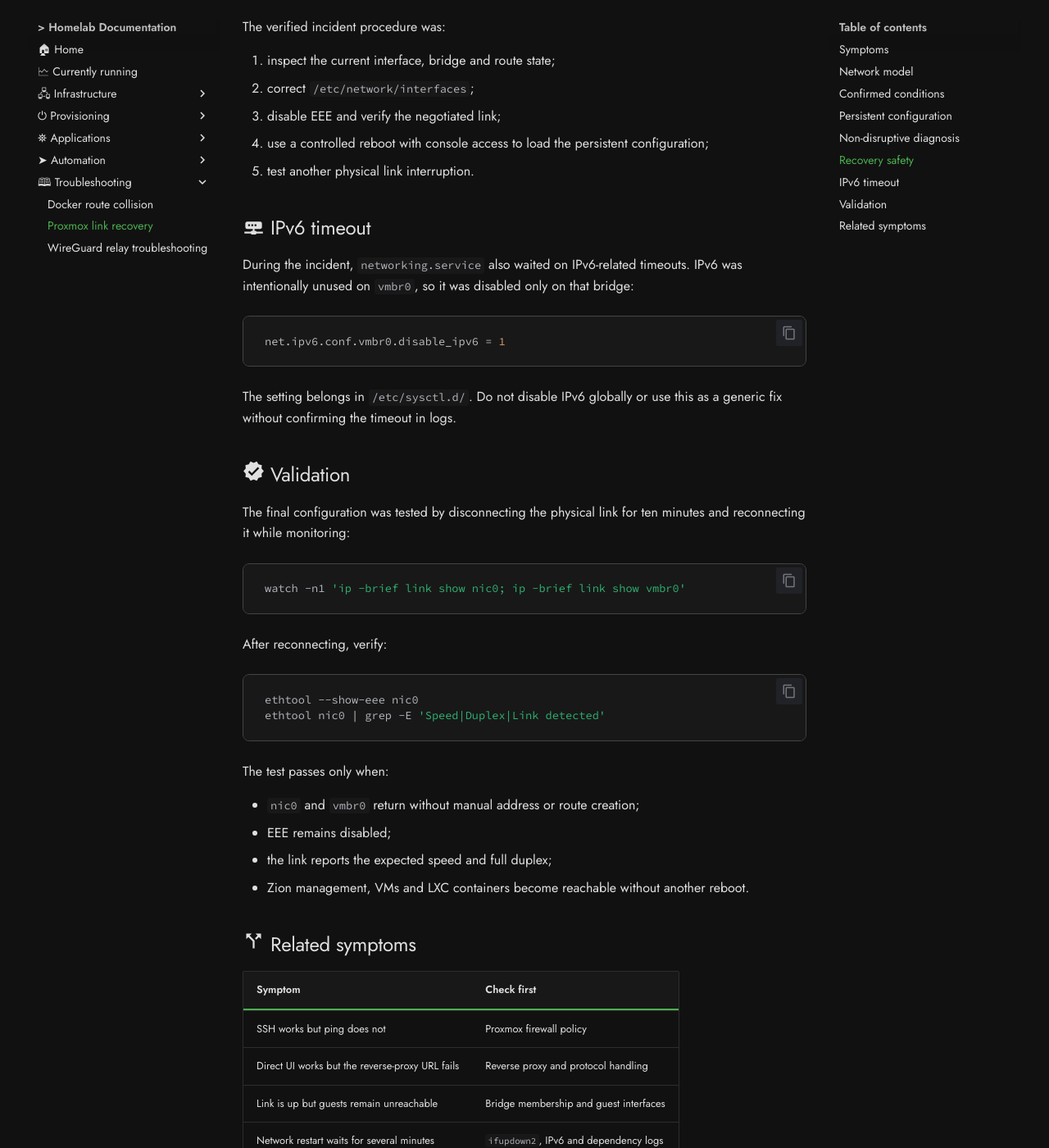
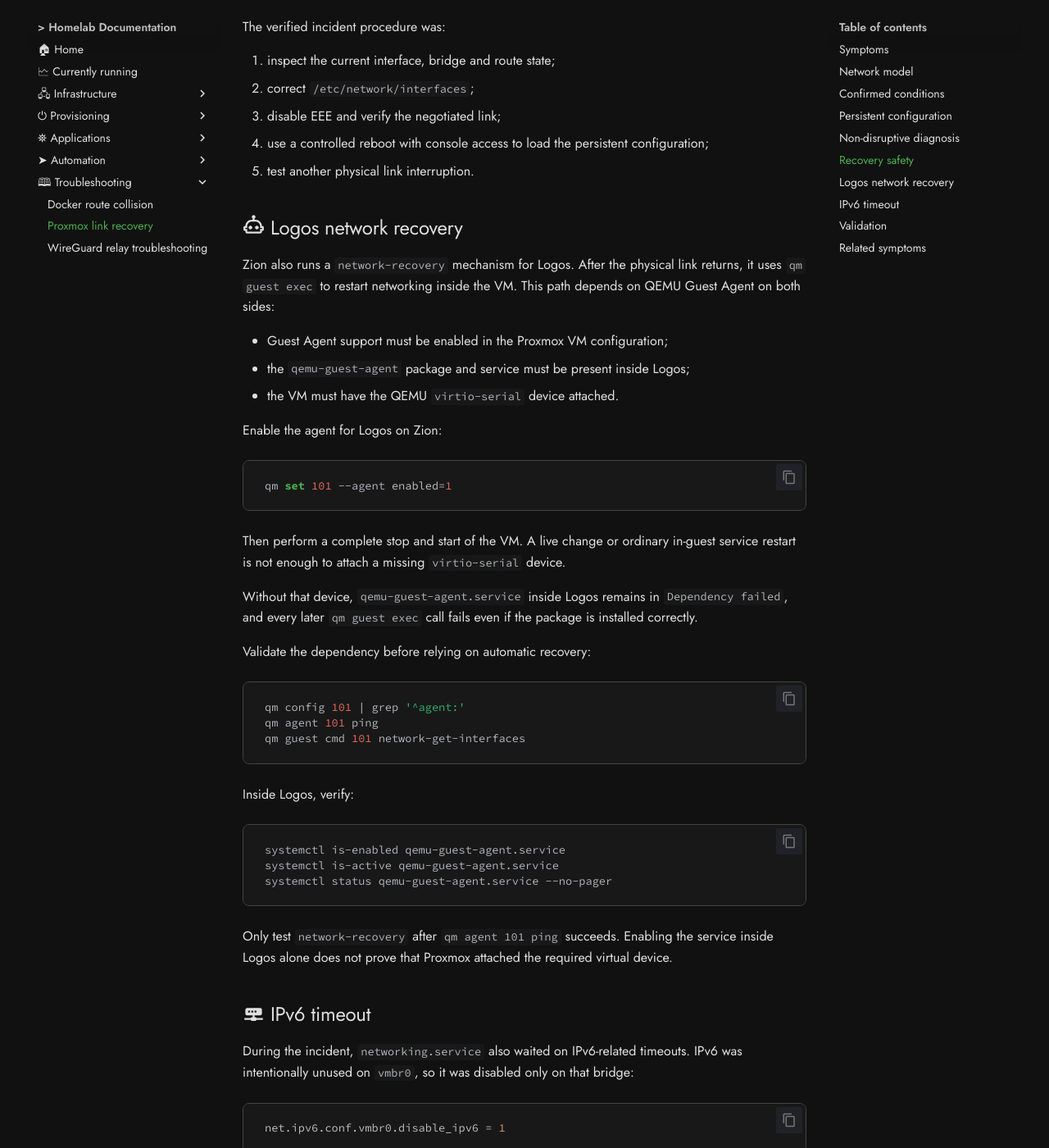
Before and after one commit to kCn3333/homelab, an MkDocs documentation site: the page built from docs/troubleshooting/proxmox-link-recovery.md, in a window 1280 px wide and 1400 px high, scrolled down 2908 px. Shown: the whole window at 82% size. Built offline with MkDocs 1.6.1 and Material for MkDocs 9.7.7, drawn with Linux system fonts in a browser that asks for light colours; comment, search, counter and statistics services are not loaded.

Commit message:
docs: update proxmox link recovery

````diff
--- a/docs/troubleshooting/proxmox-link-recovery.md
+++ b/docs/troubleshooting/proxmox-link-recovery.md
@@ -107,6 +107,42 @@ The verified incident procedure was:
 4. use a controlled reboot with console access to load the persistent configuration;
 5. test another physical link interruption.
 
+## :material-robot-outline: Logos network recovery
+
+Zion also runs a `network-recovery` mechanism for Logos. After the physical link returns, it uses `qm guest exec` to restart networking inside the VM. This path depends on QEMU Guest Agent on both sides:
+
+- Guest Agent support must be enabled in the Proxmox VM configuration;
+- the `qemu-guest-agent` package and service must be present inside Logos;
+- the VM must have the QEMU `virtio-serial` device attached.
+
+Enable the agent for Logos on Zion:
+
+```bash
+qm set 101 --agent enabled=1
+```
+
+Then perform a complete stop and start of the VM. A live change or ordinary in-guest service restart is not enough to attach a missing `virtio-serial` device.
+
+Without that device, `qemu-guest-agent.service` inside Logos remains in `Dependency failed`, and every later `qm guest exec` call fails even if the package is installed correctly.
+
+Validate the dependency before relying on automatic recovery:
+
+```bash
+qm config 101 | grep '^agent:'
+qm agent 101 ping
+qm guest cmd 101 network-get-interfaces
+```
+
+Inside Logos, verify:
+
+```bash
+systemctl is-enabled qemu-guest-agent.service
+systemctl is-active qemu-guest-agent.service
+systemctl status qemu-guest-agent.service --no-pager
+```
+
+Only test `network-recovery` after `qm agent 101 ping` succeeds. Enabling the service inside Logos alone does not prove that Proxmox attached the required virtual device.
+
 ## :material-router-network: IPv6 timeout
 
 During the incident, `networking.service` also waited on IPv6-related timeouts. IPv6 was intentionally unused on `vmbr0`, so it was disabled only on that bridge:
````
